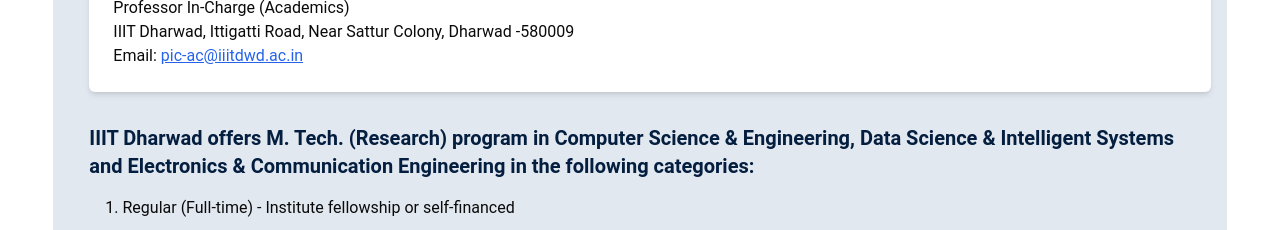
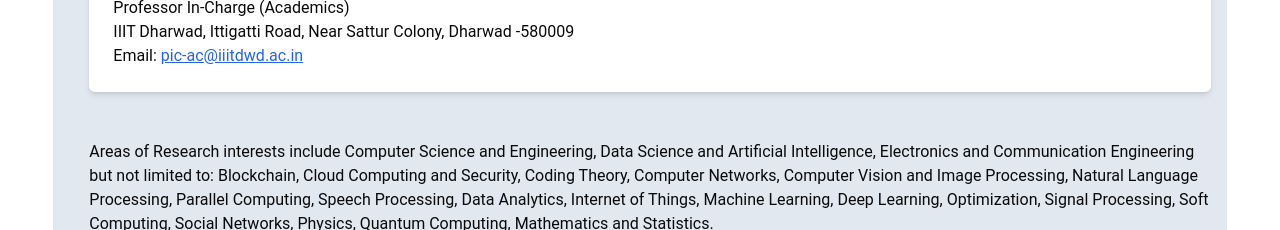
Before and after one commit to Velocity-IIITDWD/iiitdwd.ac.in, a Next.js app: page /admissions/mtech in a window 1280 px wide. Shown: the part 960-1190 px from the top of the page. Built offline with nearby package versions, Linux system fonts and the light colour scheme.

Commit message:
removed old phd&mtech data

```diff
--- a/app/admissions/mtech/page.tsx
+++ b/app/admissions/mtech/page.tsx
@@ -74,7 +74,7 @@
             </div>
           </div>
           <div>
-            <div className="text-dwd-primary text-lg md:text-xl font-bold">
+            {/* <div className="text-dwd-primary text-lg md:text-xl font-bold">
               IIIT Dharwad offers M. Tech. (Research) program in Computer
               Science & Engineering, Data Science & Intelligent Systems and
               Electronics & Communication Engineering in the following
@@ -165,7 +165,7 @@
                   </tbody>
                 </table>
               </div>
-            </div>
+            </div>*/}
             <div className="my-4">
               Areas of Research interests include Computer Science and
               Engineering, Data Science and Artificial Intelligence, Electronics
--- a/app/admissions/phd/page.tsx
+++ b/app/admissions/phd/page.tsx
@@ -67,7 +67,7 @@
             </div>
           </div>
           <div>
-            <div className="text-dwd-primary text-xl font-bold">
+            {/* <div className="text-dwd-primary text-xl font-bold">
               IIIT Dharwad offers Ph.D. program in Computer Science &
               Engineering, Data Science & Intelligent Systems, Electronics &
               Communication Engineering, Physics and Mathematics in the
@@ -176,7 +176,7 @@
                   </tbody>
                 </table>
               </div>
-            </div>
+            </div> */}
             <div className="my-4">
               Areas of Research interests include Computer Science and
               Engineering, Data Science and Artificial Intelligence, Electronics
```
